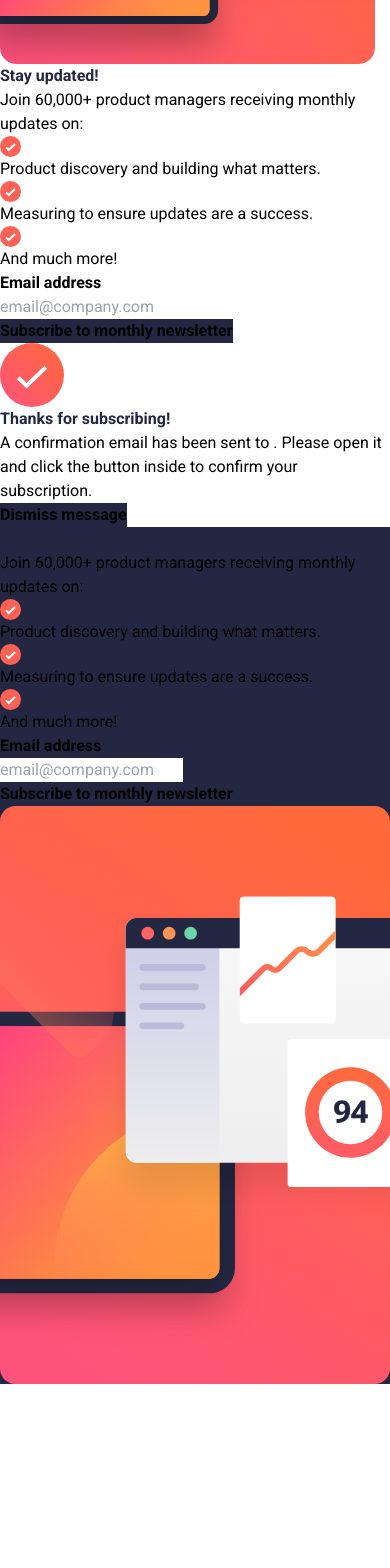
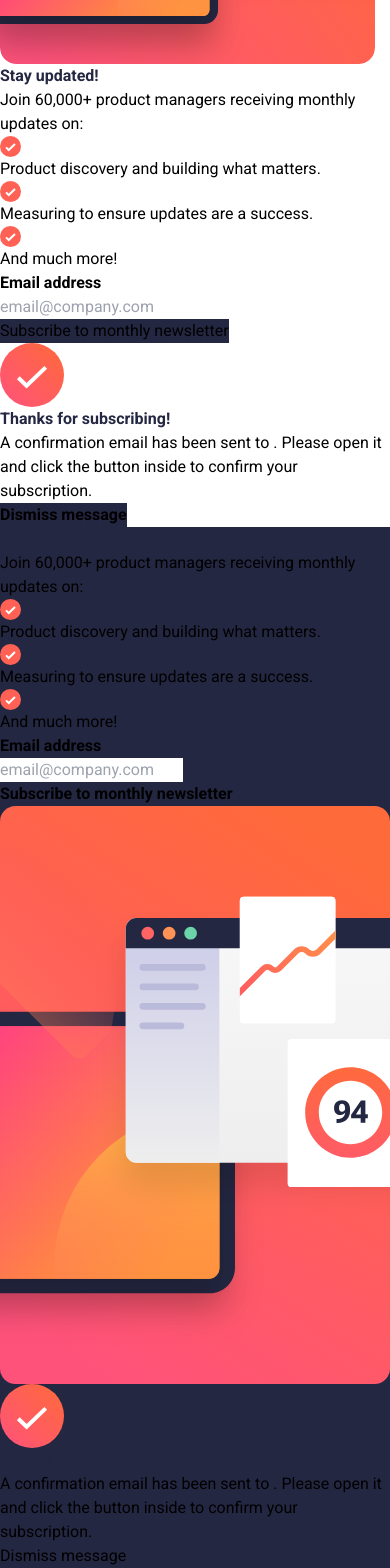
Before and after one commit to jameswu49/newsletter, a React (Vite) app in the folder newsletter/: page / in a window 390 px wide. Shown: the part 220-1788 px from the top of the page. Before the commit the page ends 1604 px from the top, so only its background shows below. Built offline with nearby package versions, Linux system fonts and the light colour scheme.

Commit message:
created mobile version

```diff
--- a/newsletter/src/components/Desktop-Form.jsx
+++ b/newsletter/src/components/Desktop-Form.jsx
@@ -1,4 +1,5 @@
 import { useState } from "react"
+import DesktopSucess from "./Desktop-Success"
 import image from "../images/desktop.svg"
 import check from "../images/list.svg"
 
@@ -10,16 +11,39 @@ const text = [
 
 export default function DesktopForm() {
     const [valid, setValid] = useState(true)
+    const [hidden, setHidden] = useState(false)
+    const [hideSuccess, setSuccess] = useState(true)
+    const [emailValue, setEmailValue] = useState('')
 
     function handleEmailCheck(e) {
         const isValid = e.target.checkValidity()
+        setEmailValue(e.target.value)
         setValid(isValid)
+    }
+
+
+    function handleSubmit(e) {
+        e.preventDefault()
+        handleSuccessForm()
+        e.target.reset()
+    }
+
+    function handleSuccessForm() {
+        if (valid) {
+            setHidden(!hidden)
+            setSuccess(!hideSuccess)
+        }
+    }
+
+    function handleSuccess() {
+        setSuccess(!hideSuccess)
+        setHidden(false)
     }
 
     return (
         <>
             <section className="hidden md:flex min-h-screen dark-slate-bg justify-center items-center">
-                <div className="flex bg-white rounded-[2rem] lg:w-[70%] 2xl:w-[60%]">
+                <div className="flex bg-white rounded-[2rem] lg:w-[70%] 2xl:w-[60%] hidden">
                     <div className="w-1/2 px-10">
                         <Title />
                         <List />
@@ -27,6 +51,9 @@ export default function DesktopForm() {
                         <Button />
                     </div>
                     <Image />
+                </div>
+                <div className="flex bg-white rounded-[2rem] w-[38%]">
+                    <DesktopSucess />
                 </div>
             </section>
         </>
--- /dev/null
+++ b/newsletter/src/components/Desktop-Success.jsx
@@ -0,0 +1,34 @@
+import success from "../images/success.svg"
+
+export default function DesktopSuccess({ emailValue, handleSuccess }) {
+    return (
+        <>
+            <div className="px-10 py-8">
+                <CheckMark />
+                <Button />
+            </div>
+        </>
+    )
+}
+
+function CheckMark({ emailValue }) {
+    return (
+        <div className="pt-5">
+            <img className="pl-7" src={success} alt="" />
+            <h1 className="dark-slate roboto-700 text-5xl pt-10 px-8">Thanks for subscribing!</h1>
+            <p className="px-8 pt-7">A confirmation email has been sent to {emailValue}. Please open it and click the button inside to confirm your subscription. </p>
+        </div>
+    )
+}
+
+function Button({ handleSuccess }) {
+    return (
+        <>
+            <div className=" flex justify-center items-center">
+                <div className="w-[86%] py-8">
+                    <button className="w-full rounded-lg dark-slate-bg text-white roboto-400 py-4" onClick={handleSuccess}>Dismiss message</button>
+                </div>
+            </div>
+        </>
+    )
+}
--- a/newsletter/src/components/Mobile-Form.jsx
+++ b/newsletter/src/components/Mobile-Form.jsx
@@ -11,33 +11,46 @@ const text = [
 
 export default function MobileForm() {
     const [valid, setValid] = useState(true)
-    const [hidden, setHidden] = useState(true)
+    const [hidden, setHidden] = useState(false)
+    const [hideMobileSuccess, setMobileSuccess] = useState(true)
+    const [emailValue, setEmailValue] = useState('')
 
     function handleEmailCheck(e) {
         const isValid = e.target.checkValidity()
-        const value = e.target.value
-        console.log(value)
+        setEmailValue(e.target.value)
         setValid(isValid)
+    }
+
+    function handleSubmit(e) {
+        e.preventDefault()
+        handleSuccessForm()
+        e.target.reset()
     }
 
     function handleSuccessForm() {
         if (valid) {
             setHidden(!hidden)
+            setMobileSuccess(!hideMobileSuccess)
         }
+    }
+
+    function handleMobileSuccess() {
+        setMobileSuccess(!hideMobileSuccess)
+        setHidden(false)
     }
 
     return (
         <>
-            <section className={`md:hidden ${hidden ? '' : 'hidden'}`}>
+            <section className={`md:hidden ${hidden ? 'hidden' : ''}`}>
                 <MobileImage />
                 <div className="px-5">
                     <Title />
                     <List />
-                    <Email handleEmailCheck={handleEmailCheck} handleSuccessForm={handleSuccessForm} valid={valid} />
+                    <Email handleEmailCheck={handleEmailCheck} handleSuccessForm={handleSuccessForm} valid={valid} handleSubmit={handleSubmit} />
                 </div>
             </section>
-            <section className={`md:hidden ${hidden ? 'hidden' : ''}`}>
-                <MobileSuccess />
+            <section className={`md:hidden ${hideMobileSuccess ? 'hidden' : ''}`}>
+                <MobileSuccess handleMobileSuccess={handleMobileSuccess} emailValue={emailValue} />
             </section>
         </>
     )
@@ -69,18 +82,19 @@ function List() {
     )
 }
 
-function Email({ handleEmailCheck, handleSuccessForm, valid }) {
+function Email({ handleEmailCheck, handleSuccessForm, valid, handleSubmit }) {
     return (
         <>
-            <div className="mr-5 mb-10">
-                <Input handleEmailCheck={handleEmailCheck} valid={valid} />
-                <Button handleSuccessForm={handleSuccessForm} />
-            </div>
+            <form onSubmit={handleSubmit}>
+                <div className="mr-5 mb-10">
+                    <Input handleEmailCheck={handleEmailCheck} valid={valid} />
+                </div>
+            </form>
         </>
     )
 }
 
-function Input({ handleEmailCheck, valid }) {
+function Input({ handleEmailCheck, valid, handleSuccessForm }) {
     return (
         <>
             <div className="flex justify-between">
@@ -88,10 +102,15 @@ function Input({ handleEmailCheck, valid }) {
                 <span className="pt-5 tomato">{!valid ? 'Valid email required ' : ''}</span>
             </div>
             <div>
-                <input className="border-2 rounded-lg pl-6 py-5 w-full mt-2 mb-5"
+                <input className={`border-2 rounded-lg pl-6 py-5 w-full mt-2 mb-5 ${!valid ? 'touched-input' : ''}`}
                     placeholder="email@company.com"
                     type="email"
-                    onChange={handleEmailCheck} />
+                    onChange={handleEmailCheck}
+                    required
+                />
+            </div>
+            <div>
+                <input type='submit' value="Subscribe to monthly newsletter" className="dark-slate-bg text-white w-full rounded-lg py-5 roboto-400" onClick={handleSuccessForm}></input>
             </div>
         </>
     )
--- a/newsletter/src/components/MobileSuccess.jsx
+++ b/newsletter/src/components/MobileSuccess.jsx
@@ -1,32 +1,32 @@
 import success from "../images/success.svg"
 
-export default function MobileSuccess() {
+export default function MobileSuccess({ handleMobileSuccess, emailValue }) {
     return (
         <>
             <section className="h-screen">
-                <CheckMark />
-                <Button />
+                <CheckMark emailValue={emailValue} />
+                <Button handleMobileSuccess={handleMobileSuccess} />
             </section>
         </>
     )
 }
 
-function CheckMark({ email }) {
+function CheckMark({ emailValue }) {
     return (
         <div className="h-3/4 pt-28">
             <img className="pl-7" src={success} alt="" />
             <h1 className="dark-slate roboto-700 text-5xl pt-10 px-8">Thanks for subscribing!</h1>
-            <p className="px-8 pt-7">A confirmation email has been sent to {email}. Please open it and click the button inside to confirm your subscription. </p>
+            <p className="px-8 pt-7">A confirmation email has been sent to <b>{emailValue}</b>. Please open it and click the button inside to confirm your subscription. </p>
         </div>
     )
 }
 
-function Button() {
+function Button({ handleMobileSuccess }) {
     return (
         <>
             <div className="h-1/4 flex justify-center items-center">
                 <div className="w-[90%]">
-                    <button className="w-full rounded-lg dark-slate-bg text-white roboto-700 py-5">Dismiss message</button>
+                    <button className="w-full rounded-lg dark-slate-bg text-white roboto-700 py-5" onClick={handleMobileSuccess}>Dismiss message</button>
                 </div>
             </div>
         </>
--- a/newsletter/src/index.css
+++ b/newsletter/src/index.css
@@ -28,7 +28,7 @@ body {
   background-color: hsl(234, 29%, 20%);
 }
 
-input:invalid {
+.touched-input {
   background-color: #FFE8E6;
   border-color: hsl(4, 91%, 78%);
 }
```
